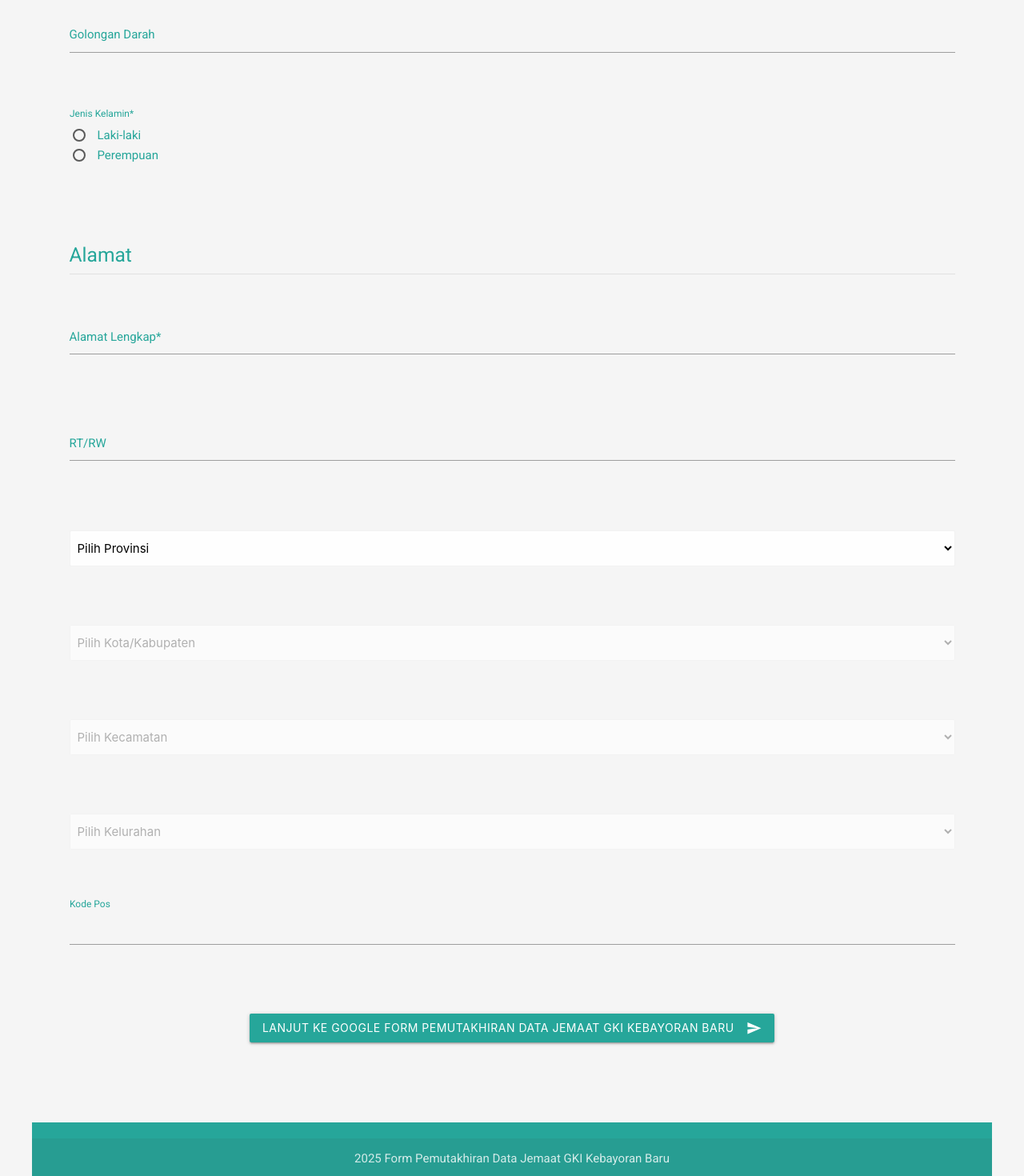
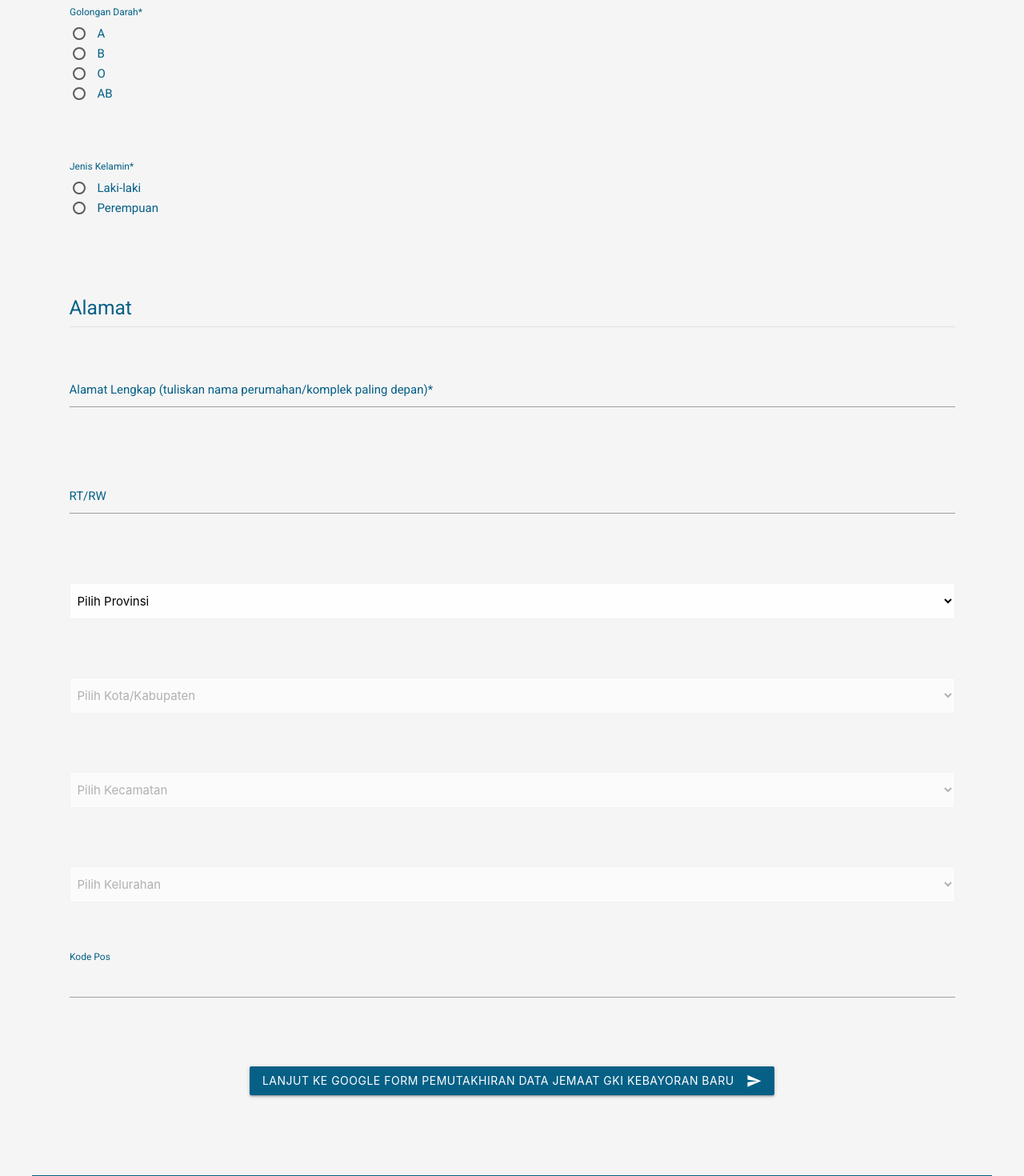
Before and after one commit to isaacnugroho/pemutakhiran-data-gki, a Next.js app: page / in a window 1280 px wide. Shown: the part 620-2090 px from the top of the page at 80% size. Built offline with nearby package versions, Linux system fonts and the light colour scheme; no server answers.

Commit message:
cosmetic

```diff
--- a/src/pages/index.tsx
+++ b/src/pages/index.tsx
@@ -89,8 +89,33 @@ export default function Home() {
 
                     <div className="row">
                       <div className="input-field col s12">
-                        <input id="bloodType" type="text" className="validate" />
-                        <label htmlFor="bloodType">Golongan Darah</label>
+                        <label id="bloodType-label" htmlFor="bloodType" className="active">Golongan Darah*</label>
+                        <div className="radio-container">
+                          <p>
+                            <label>
+                              <input id="bloodType-a" name="bloodType" type="radio" value="A" />
+                              <span>A</span>
+                            </label>
+                          </p>
+                          <p>
+                            <label>
+                              <input id="bloodType-b" name="bloodType" type="radio" value="B" />
+                              <span>B</span>
+                            </label>
+                          </p>
+                          <p>
+                            <label>
+                              <input id="bloodType-o" name="bloodType" type="radio" value="O" />
+                              <span>O</span>
+                            </label>
+                          </p>
+                          <p>
+                            <label>
+                              <input id="bloodType-ab" name="bloodType" type="radio" value="AB" />
+                              <span>AB</span>
+                            </label>
+                          </p>
+                        </div>
                         <span className="helper-text"></span>
                       </div>
                     </div>
@@ -126,7 +151,7 @@ export default function Home() {
                     <div className="row">
                       <div className="input-field col s12">
                         <textarea id="address" className="materialize-textarea validate"></textarea>
-                        <label htmlFor="address">Alamat Lengkap*</label>
+                        <label htmlFor="address">Alamat Lengkap (tuliskan nama perumahan/komplek paling depan)*</label>
                         <span className="helper-text"></span>
                       </div>
                     </div>
--- a/src/styles/globals.css
+++ b/src/styles/globals.css
@@ -43,7 +43,7 @@ main {
 .card-title {
   font-weight: 500 !important;
   margin-bottom: 30px !important;
-  color: #26a69a !important;
+  color: #066086 !important;
 }
 
 .card-action {
@@ -66,30 +66,30 @@ h6.section-title {
 }
 
 .input-field label {
-  color: #26a69a;
+  color: #066086;
 }
 
 .input-field input[type=text]:focus + label,
 .input-field input[type=email]:focus + label,
 .input-field input[type=tel]:focus + label,
 .input-field textarea:focus + label {
-  color: #26a69a !important;
+  color: #066086 !important;
 }
 
 .input-field input[type=text]:focus,
 .input-field input[type=email]:focus,
 .input-field input[type=tel]:focus,
 .input-field textarea:focus {
-  border-bottom: 1px solid #26a69a !important;
-  box-shadow: 0 1px 0 0 #26a69a !important;
+  border-bottom: 1px solid #066086 !important;
+  box-shadow: 0 1px 0 0 #066086 !important;
 }
 
 .input-field .prefix {
-  color: #26a69a;
+  color: #066086;
 }
 
 .input-field .prefix.active {
-  color: #26a69a;
+  color: #066086;
 }
 
 input:not([type]),
@@ -122,8 +122,8 @@ input[type=tel]:not(.browser-default):focus:not([readonly]),
 input[type=number]:not(.browser-default):focus:not([readonly]),
 input[type=search]:not(.browser-default):focus:not([readonly]),
 textarea.materialize-textarea:focus:not([readonly]) {
-  border-bottom: 2px solid #26a69a !important;
-  box-shadow: 0 1px 0 0 #26a69a !important;
+  border-bottom: 2px solid #066086 !important;
+  box-shadow: 0 1px 0 0 #066086 !important;
 }
 
 input:not([type]):focus:not([readonly])+label,
@@ -139,7 +139,7 @@ input[type=tel]:not(.browser-default):focus:not([readonly])+label,
 input[type=number]:not(.browser-default):focus:not([readonly])+label,
 input[type=search]:not(.browser-default):focus:not([readonly])+label,
 textarea.materialize-textarea:focus:not([readonly])+label {
-  color: #26a69a !important;
+  color: #066086 !important;
 }
 
 .helper-text {
@@ -161,21 +161,21 @@ textarea.materialize-textarea:focus:not([readonly])+label {
 
 .loading-text {
   margin-top: 10px;
-  color: #26a69a;
+  color: #066086;
   font-weight: 500;
 }
 
 .spinner-teal-only {
-  border-color: #26a69a;
+  border-color: #066086;
 }
 
 /* Dropdown styling */
 .select-wrapper input.select-dropdown:focus {
-  border-bottom: 1px solid #26a69a !important;
+  border-bottom: 1px solid #066086 !important;
 }
 
 .dropdown-content li > a, .dropdown-content li > span {
-  color: #26a69a !important;
+  color: #066086 !important;
 }
 
 .dropdown-content li.selected > span {
@@ -215,19 +215,19 @@ textarea.materialize-textarea:focus:not([readonly])+label {
 
 [type="radio"]:checked+span:after,
 [type="radio"].with-gap:checked+span:after {
-  background-color: #26a69a;
-  border: 2px solid #26a69a;
+  background-color: #066086;
+  border: 2px solid #066086;
 }
 
 [type="radio"]:checked+span:after,
 [type="radio"].with-gap:checked+span:before,
 [type="radio"].with-gap:checked+span:after {
-  border: 2px solid #26a69a;
+  border: 2px solid #066086;
 }
 
 /* Button styling */
 .btn, .btn-large {
-  background-color: #26a69a !important;
+  background-color: #066086 !important;
   text-transform: uppercase;
   letter-spacing: 0.5px;
   transition: background-color 0.3s;
@@ -235,7 +235,7 @@ textarea.materialize-textarea:focus:not([readonly])+label {
 }
 
 .btn:hover, .btn-large:hover {
-  background-color: #2bbbad !important;
+  background-color: #066086 !important;
 }
 
 /* Mandatory field indicator */
@@ -253,14 +253,14 @@ textarea.materialize-textarea:focus:not([readonly])+label {
 
 /* Toast styling */
 .toast {
-  background-color: #26a69a;
+  background-color: #066086;
   border-radius: 24px;
   padding: 10px 25px;
 }
 
 /* Footer styling */
 .page-footer {
-  background-color: #26a69a;
+  background-color: #066086;
   margin-top: 40px;
 }
 
@@ -272,7 +272,7 @@ textarea.materialize-textarea:focus:not([readonly])+label {
 
 /* Section styles */
 h5 {
-  color: #26a69a;
+  color: #066086;
   margin: 30px 0 20px 0;
   border-bottom: 1px solid #e0e0e0;
   padding-bottom: 10px;
--- a/src/utils/formUtils.ts
+++ b/src/utils/formUtils.ts
@@ -485,20 +485,14 @@ export const handleFormSubmit = (): void => {
   console.log('Processing gender selection');
 
   // Get gender value
-  let gender = '';
-  const genderRadios = document.querySelectorAll('input[name="gender"]') as NodeListOf<HTMLInputElement>;
-  const genderRadiosArray = Array.from(genderRadios);
-  const selectedGender = genderRadiosArray.find(radio => radio.checked);
-  if (selectedGender) {
-    gender = selectedGender.value;
-  }
+  const gender = (document.querySelector('input[name="gender"]:checked') as HTMLInputElement).value;
 
   // Update progress
   // updateSubmitProgress('Memproses golongan darah...');
   console.log('Processing blood type');
 
   // Get blood type value
-  const bloodType = (document.getElementById('bloodType') as HTMLInputElement).value;
+  const bloodType = (document.querySelector('input[name="bloodType"]:checked') as HTMLInputElement).value;
 
   // Update progress
   // updateSubmitProgress('Memproses alamat...');
@@ -624,13 +618,13 @@ export const validateForm = (): boolean => {
     showFieldSuccess('gender-label');
   }
 
-  // Validate blood type format if blood type field is not empty
-  const bloodTypeField = document.getElementById('bloodType') as HTMLInputElement;
-  if (bloodTypeField && bloodTypeField.value && !isValidBloodType(bloodTypeField.value)) {
-    showFieldError('bloodType', 'Golongan darah tidak valid (A, B, AB, O, A+, A-, B+, B-, AB+, AB-, O+, O-)');
+  // Check blood type selection
+  const bloodTypeSelected = document.querySelector('input[name="bloodType"]:checked');
+  if (!bloodTypeSelected) {
+    showFieldError('bloodType-label', 'Golongan darah harus dipilih');
     isValid = false;
-  } else if (bloodTypeField && bloodTypeField.value) {
-    showFieldSuccess('bloodType');
+  } else {
+    showFieldSuccess('bloodType-label');
   }
 
   return isValid;
```
